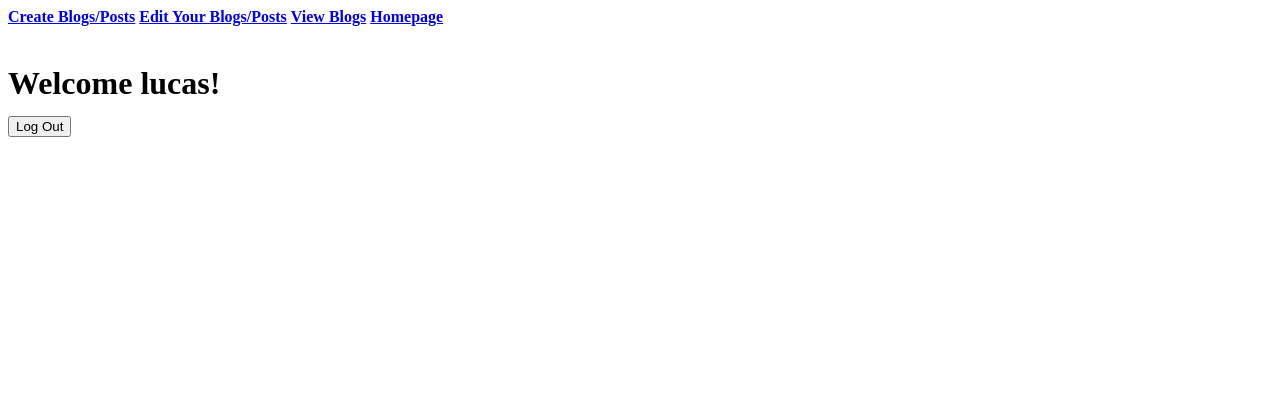
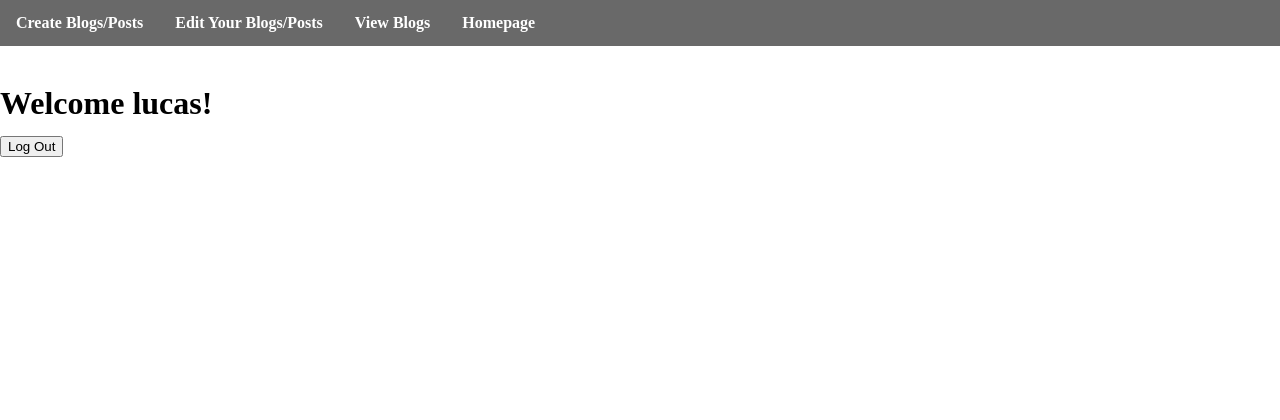
Before and after one commit to Lucas-Lee11/BaaTimeBlogs, a Flask app: page / in a window 1280 px wide. Shown: the top 420 px of the page. Run offline with Flask 2, Linux system fonts and the light colour scheme; a user stored in the database is signed in.

Commit message:
basic css stuff

```diff
--- /dev/null
+++ b/app/static/css/styles.css
@@ -0,0 +1,45 @@
+/*
+FTC>FRC: Lucas Lee, Naomi Naranjo
+SoftDev
+K20 - Adding CSS!
+2021-11-30
+*/
+
+body{
+    margin: 0;
+}
+
+.header{
+    background-color: dimgrey;
+    color: white;
+    padding: 5px 10px;
+}
+
+.header h2{
+    color: lightgray;
+}
+
+.forms{
+    margin: auto;
+    text-align: center;
+}
+
+.navbar ul {
+  list-style-type: none;
+  margin: 0;
+  padding: 0;
+  overflow: hidden;
+  background-color: dimgrey;
+}
+
+.navbar li {
+  float: left;
+}
+
+.navbar li a {
+  display: block;
+  color: white;
+  text-align: center;
+  padding: 14px 16px;
+  text-decoration: none;
+}
--- a/app/templates/homepage.html
+++ b/app/templates/homepage.html
@@ -5,32 +5,45 @@ P00
 2021-10-27
 -->
 
+<!--
+FTC>FRC: Lucas Lee, Naomi Naranjo
+SoftDev
+K20 - Adding CSS!
+2021-11-30
+-->
+
 <!DOCTYPE html>
 <html>
+
 <head>
     <title>Welcome</title>
+    <link rel="stylesheet" href="{{ url_for('static', filename='css/styles.css') }}">
     <style>
-
         #footer {
             background-color: rgba(211, 211, 211);
             text-align: center;
             padding: 10px;
             font-size: 10px;
             color: rgb(0, 0, 0);
-  position:fixed;
-  bottom:0;
-  left:0;
-  right:0;
-  height:30px;
+            position: fixed;
+            bottom: 0;
+            left: 0;
+            right: 0;
+            height: 30px;
         }
     </style>
 </head>
+
 <body>
-  <div>
-    <a href="{{ url_for('crt_blog') }}"><strong>Create Blogs/Posts</strong></a>
-    <a href="{{ url_for('edit_blog')}}"><strong>Edit Your Blogs/Posts</strong></a>
-    <a href="{{ url_for('view_blogs')}}"><strong>View Blogs</strong></a>
-    <a href="{{ url_for('index')}}"><strong>Homepage</strong></a>
+    <div class="navbar">
+        <ul>
+            <li><a href="{{ url_for('crt_blog') }}"><strong>Create Blogs/Posts</strong></a></li>
+            <li><a href="{{ url_for('edit_blog')}}"><strong>Edit Your Blogs/Posts</strong></a></li>
+            <li><a href="{{ url_for('view_blogs')}}"><strong>View Blogs</strong></a></li>
+            <li><a href="{{ url_for('index')}}"><strong>Homepage</strong></a></li>
+        </ul>
+
+
     </div>
     <br>
     <h1 class="container">Welcome {{ username }}! <br>
@@ -42,6 +55,7 @@ P00
         <p>Baa Time | Alejandro Alonso, Emma Buller, Theo Fahey, Ivan Mijacika | <a href='https://github.com/AAWorks/BaaTimeBlogs'>Github Repo</a> | Copyrights &copy; 2020 All Rights Reserved | Last Update: Nov 2021</p>
     </div>
 </body>
+
 </html>
 <!-- <form>
       <input type="radio" id = "blog1" name = "blog" value = "Blog1">
```
Also changed, not shown: app/templates/edit.html (+8 -5 lines), app/templates/login.html (+15 -4 lines), app/blogs.db (added), app/users.db (added). Lines whose indentation alone changed are shown as unchanged.
